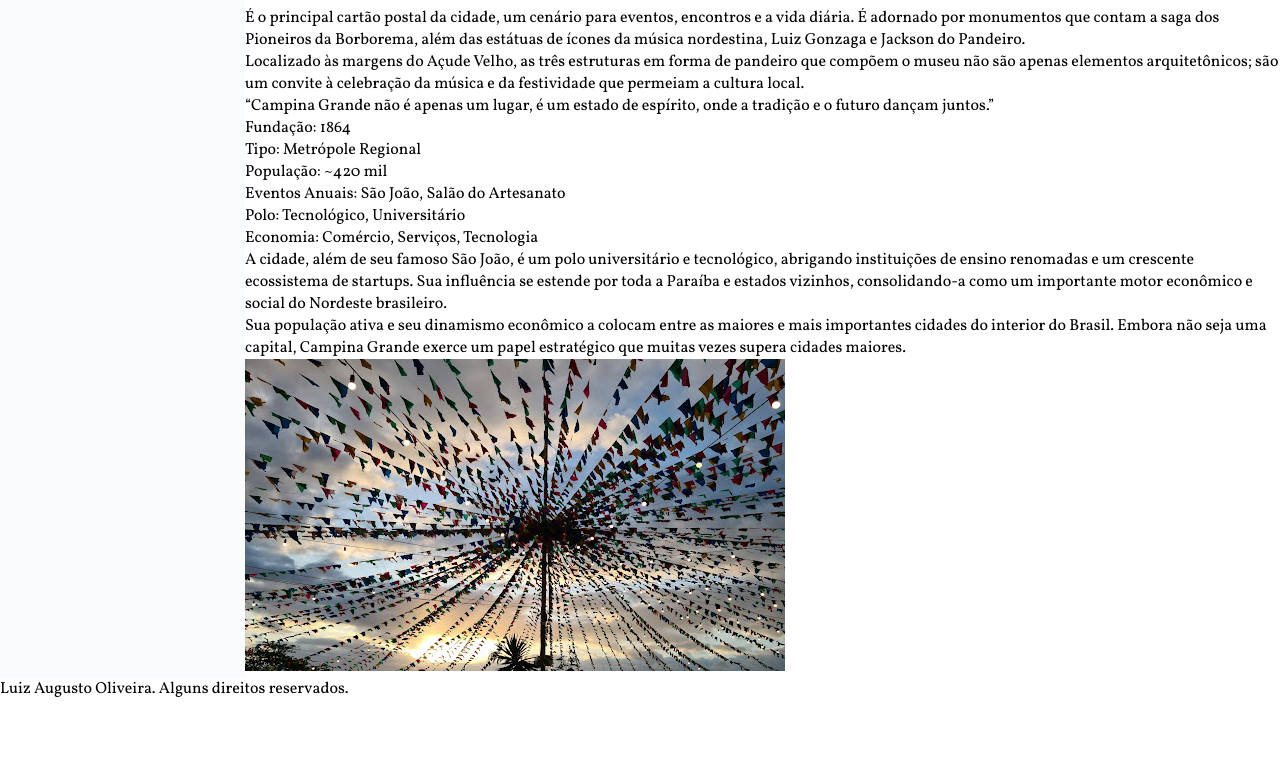
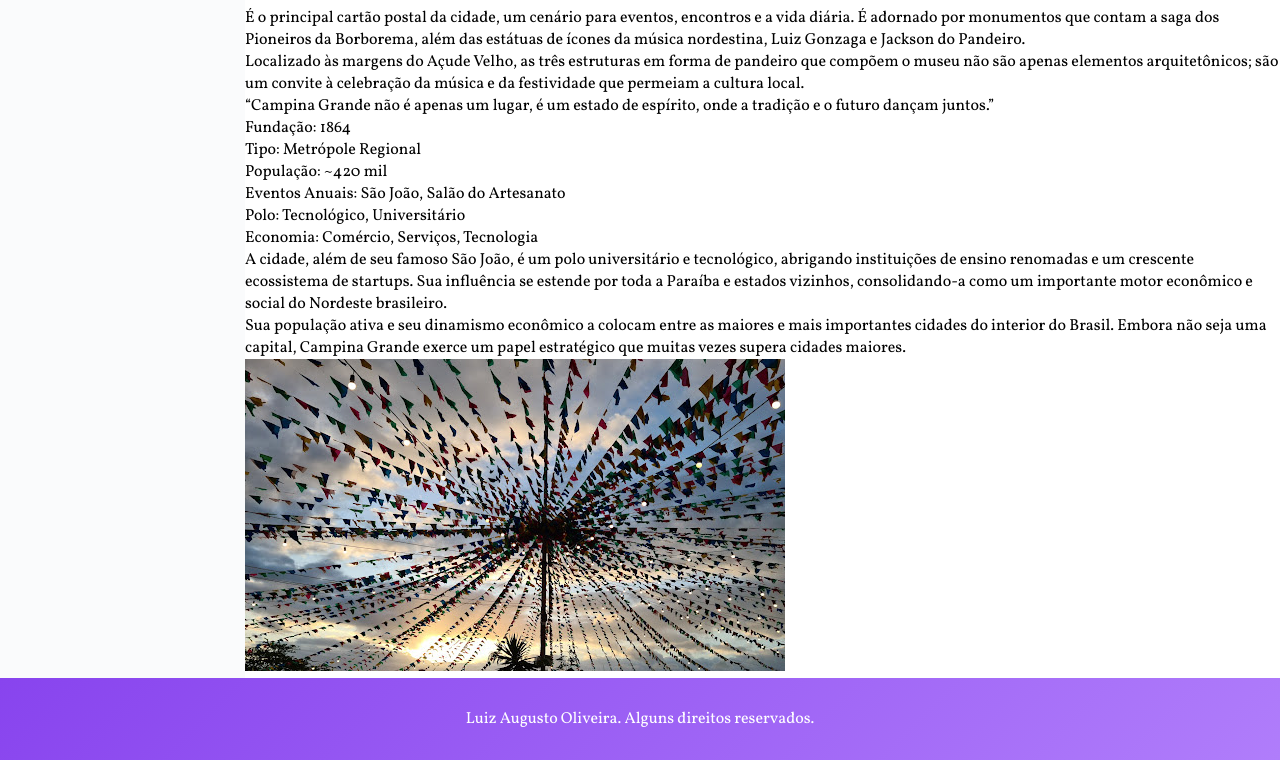
Before and after one commit to luizaugustoliveira/PostaisCG, a plain HTML site: page index.html in a window 1280 px wide. Shown: the part 1251-2011 px from the top of the page. Before the commit the page ends 1951 px from the top, so only its background shows below. Drawn offline with Linux system fonts and the light colour scheme.

Commit message:
add footer

```diff
--- a/css/style.css
+++ b/css/style.css
@@ -121,3 +121,16 @@ img {
 .footer {
   grid-area: footer;
 }
+
+/*FOOTER*/
+
+.footer {
+  grid-area: footer;
+  background: linear-gradient(135deg, #8844ee, #b07dfb);
+}
+
+.footer p {
+  color: white;
+  text-align: center;
+  padding: 30px;
+}
```
